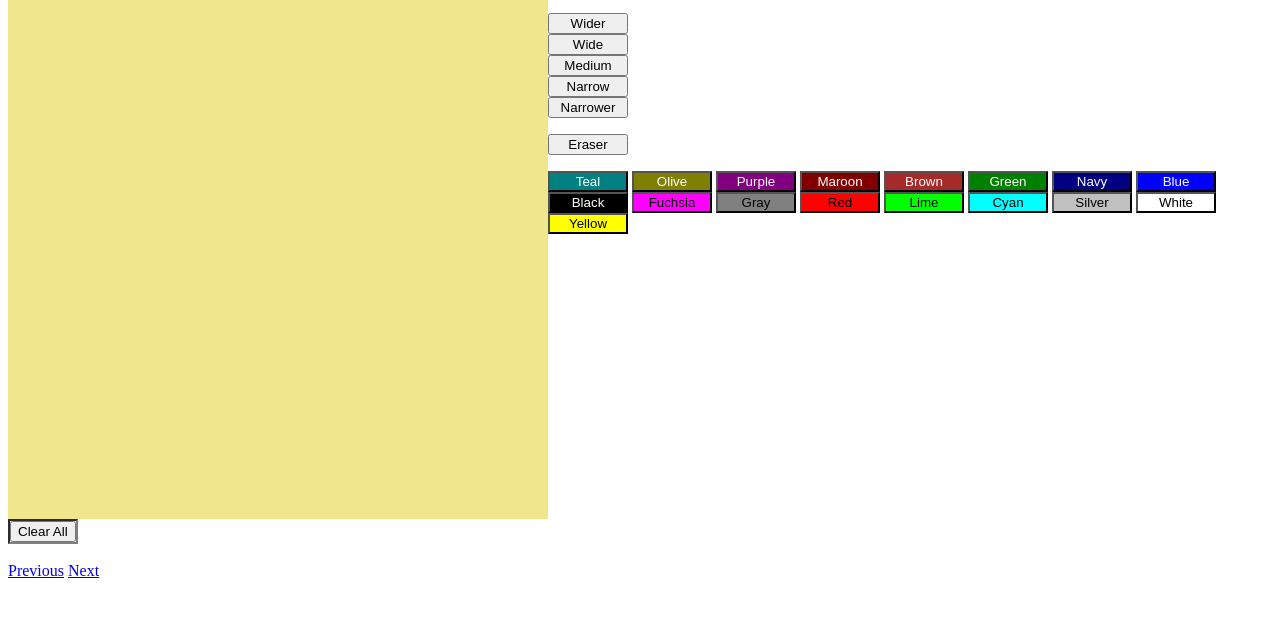
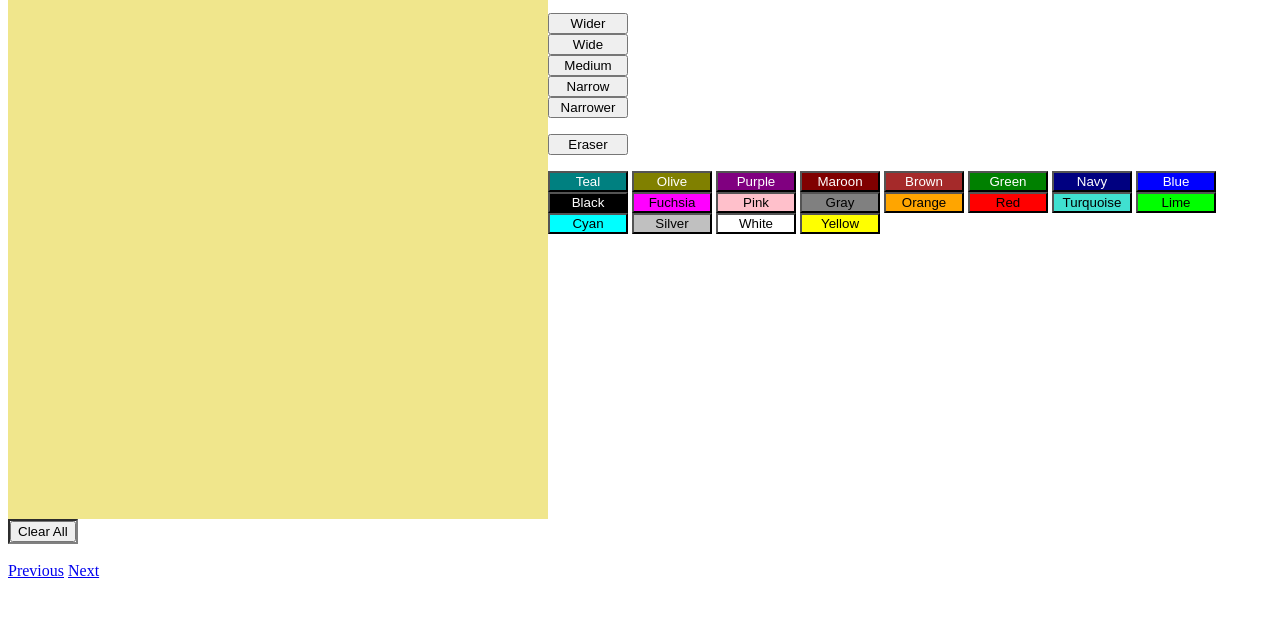
Before and after one commit to realhackcraft/Code, a plain HTML site: page pages/2.html in a window 1280 px wide. Shown: the part 101-718 px from the top of the page. Drawn offline with Linux system fonts and the light colour scheme.

Commit message:
Added orange and turquoise to p.2

```diff
--- a/pages/2.html
+++ b/pages/2.html
@@ -33,8 +33,11 @@
         <button class=ColorButton style="background-color:blue; color:white" onclick="SetColor('blue')"> Blue </button>
         <button class=ColorButton style="background-color:black; color:white" onclick="SetColor('black')"> Black </button>
         <button class=ColorButton style="background-color:fuchsia" onclick="SetColor('fuchsia')"> Fuchsia </button>
+        <button class=ColorButton style="background-color:pink" onclick="SetColor('pink')"> Pink </button>
         <button class=ColorButton style="background-color:gray" onclick="SetColor('gray')"> Gray </button>
+        <button class=ColorButton style="background-color:orange" onclick="SetColor('orange')"> Orange </button>
         <button class=ColorButton style="background-color:red" onclick="SetColor('red')"> Red </button>
+        <button class=ColorButton style="background-color:turquoise" onclick="SetColor('turquoise')"> Turquoise </button>
         <button class=ColorButton style="background-color:lime" onclick="SetColor('lime')"> Lime </button>
         <button class=ColorButton style="background-color:cyan" onclick="SetColor('cyan')"> Cyan </button>
         <button class=ColorButton style="background-color:silver" onclick="SetColor('silver')"> Silver </button>
```
